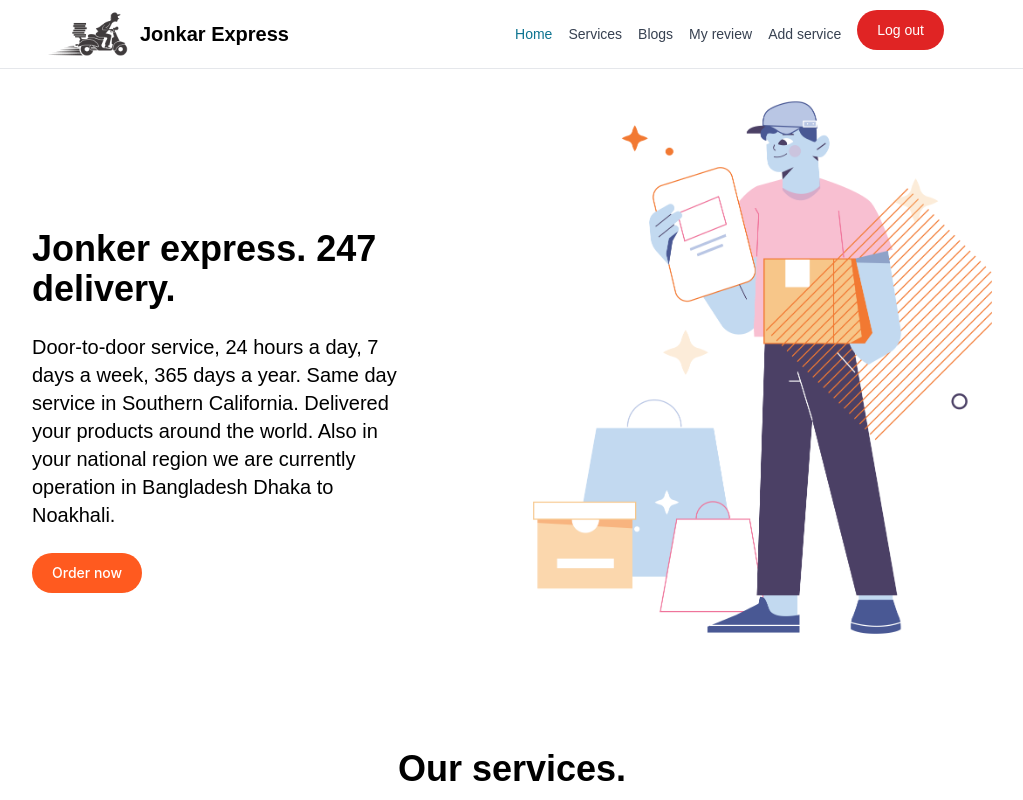
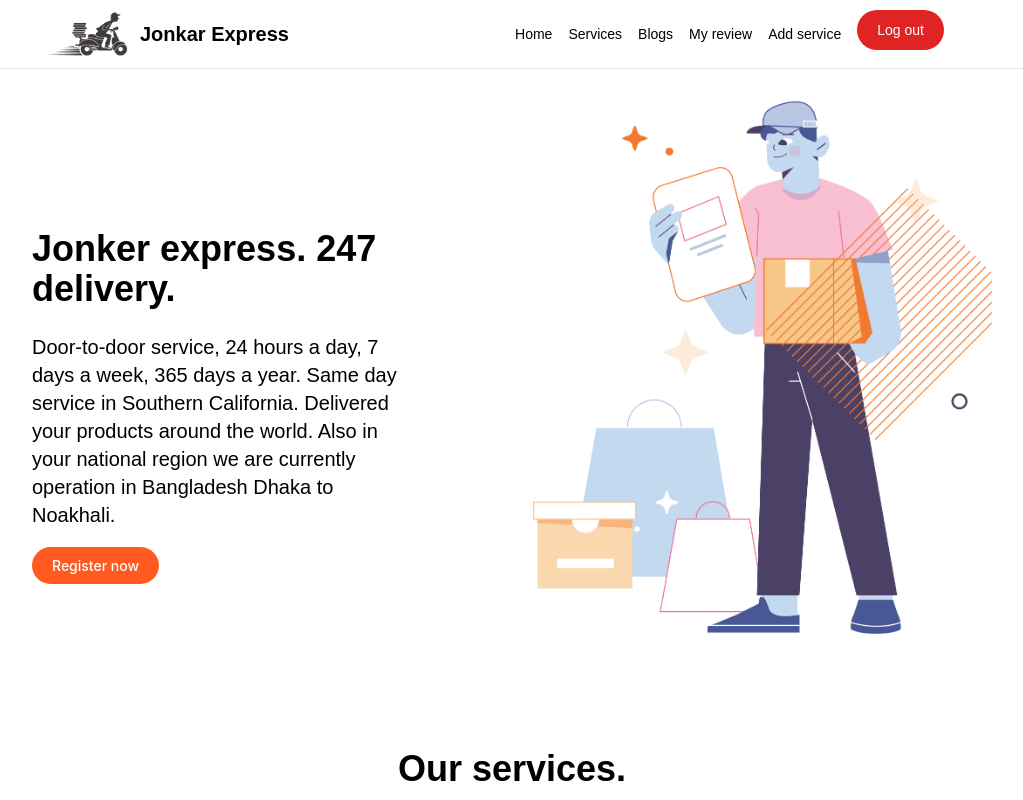
Before and after one commit to rejwan-ahamed/delivery-website-react-assignment-11-, a React (Create React App) app: page / in a window 1280 px wide. Shown: the top 800 px of the page, without its empty margins (128-1151 px from the left). Built offline with nearby package versions, Linux system fonts and the light colour scheme; a web font is replaced by a local one.

Commit message:
service secion added

```diff
--- a/src/Components/Card.js
+++ b/src/Components/Card.js
@@ -28,7 +28,7 @@ const Card = () => {
             $450
           </h2>
           <Link
-            href="#"
+            to='/service'
             class="inline-flex items-center py-2 px-3 text-sm font-medium text-center text-white bg-orange-500 rounded-lg hover:bg-orange-600 focus:ring-4 focus:outline-none focus:ring-orange-300 dark:bg-orange-600 dark:hover:bg-orange-700 dark:focus:ring-orange-800"
           >
             View Details
--- a/src/Components/Cards.js
+++ b/src/Components/Cards.js
@@ -1,4 +1,5 @@
 import React from "react";
+import { Link } from "react-router-dom";
 import Card from "./Card";
 
 const Cards = () => {
@@ -13,12 +14,12 @@ const Cards = () => {
         <Card></Card>
       </div>
       <div className="details-button flex justify-center mb-10">
-        <button
+        <Link to='/services'
           type="button"
           className="text-white bg-orange-500 hover:bg-orange-600 focus:outline-none focus:ring-4 focus:ring-orange-300 font-medium rounded-full text-sm px-5 py-2.5 text-center mr-2 mb-2 "
         >
           View all services
-        </button>
+        </Link>
       </div>
     </div>
   );
--- a/src/Components/Header.js
+++ b/src/Components/Header.js
@@ -1,5 +1,6 @@
 import React from "react";
 import { Navbar } from "flowbite-react";
+import { Link } from "react-router-dom";
 
 const Header = () => {
   return (
@@ -19,13 +20,11 @@ const Header = () => {
           <Navbar.Toggle />
           <Navbar.Collapse className="font-general font-[500] lg:pr-6">
             <div className="main-collapse block lg:flex items-center justify-center gap-4">
-              <Navbar.Link href="/navbars" active={true}>
-                Home
-              </Navbar.Link>
-              <Navbar.Link href="/navbars">Services</Navbar.Link>
-              <Navbar.Link href="/navbars">Blogs</Navbar.Link>
-              <Navbar.Link href="/navbars">My review</Navbar.Link>
-              <Navbar.Link href="/navbars">Add service</Navbar.Link>
+              <Link to="/">Home</Link>
+              <Link to="/services">Services</Link>
+              <Link to="/blog">Blogs</Link>
+              <Link to="/reviews">My review</Link>
+              <Link to="/add">Add service</Link>
               <button
                 type="button"
                 className="text-white bg-red-600 hover:bg-red-700 focus:outline-none focus:ring-4 focus:ring-red-300 font-medium rounded-full text-sm px-5 py-2.5 text-center mr-2 mb-2 "
--- a/src/Components/Hero.js
+++ b/src/Components/Hero.js
@@ -1,4 +1,5 @@
 import React from "react";
+import { Link } from "react-router-dom";
 
 const Hero = () => {
   return (
@@ -9,7 +10,7 @@ const Hero = () => {
             Jonker express. 247 delivery.
           </h1>
           <p className="font-general text-left font-medium mb-6 mt-6 w-[80%] text-xl">Door-to-door service, 24 hours a day, 7 days a week, 365 days a year. Same day service in Southern California. Delivered your products around the world. Also in your national region we are currently operation in Bangladesh Dhaka to Noakhali.</p>
-          <button type="button" class="text-white bg-orange-500 hover:bg-orange-600 focus:outline-none focus:ring-4 focus:ring-orange-300 font-medium rounded-full text-sm px-5 py-2.5 text-center mr-2 mb-2 dark:bg-orange-600 dark:hover:bg-orange-700 dark:focus:ring-orange-800">Order now</button>
+          <Link to='/register' type="button" class="text-white bg-orange-500 hover:bg-orange-600 focus:outline-none focus:ring-4 focus:ring-orange-300 font-medium rounded-full text-sm px-5 py-2.5 text-center mr-2 mb-2 dark:bg-orange-600 dark:hover:bg-orange-700 dark:focus:ring-orange-800">Register now</Link>
         </div>
         <div className="hero-right w-1/2">
           <img src="/assets/images/PNG/1.png" alt="" className="w-[30rem]" />
--- a/src/Components/Service.js
+++ b/src/Components/Service.js
@@ -2,6 +2,7 @@ import React from "react";
 import UseTitle from "./Title";
 const Service = () => {
   UseTitle('Service')
+  window.scroll(0, 0);
   return (
     <div>
       <div className="course-main-part px-4 mt-20 mb-20 block lg:px-20 xl:px-40 lg:flex justify-center items-start lg:gap-10 ">
```
